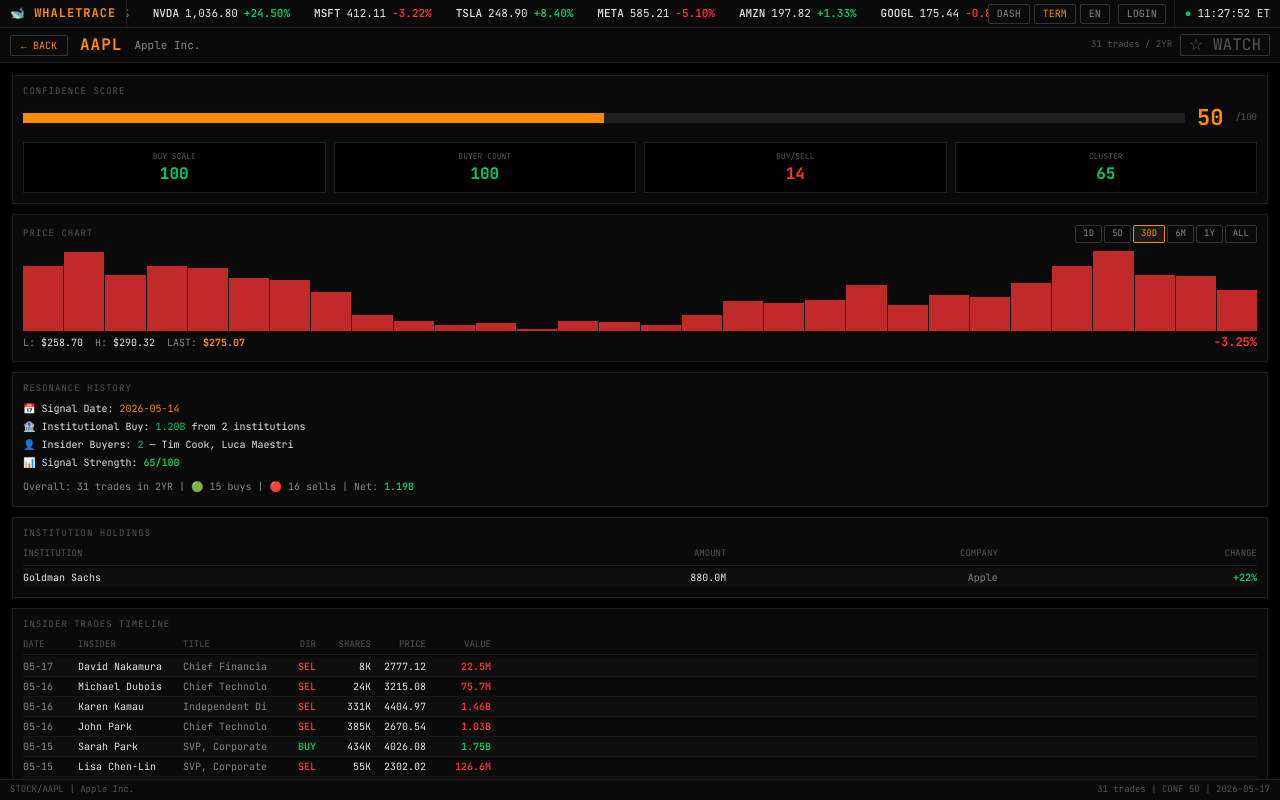
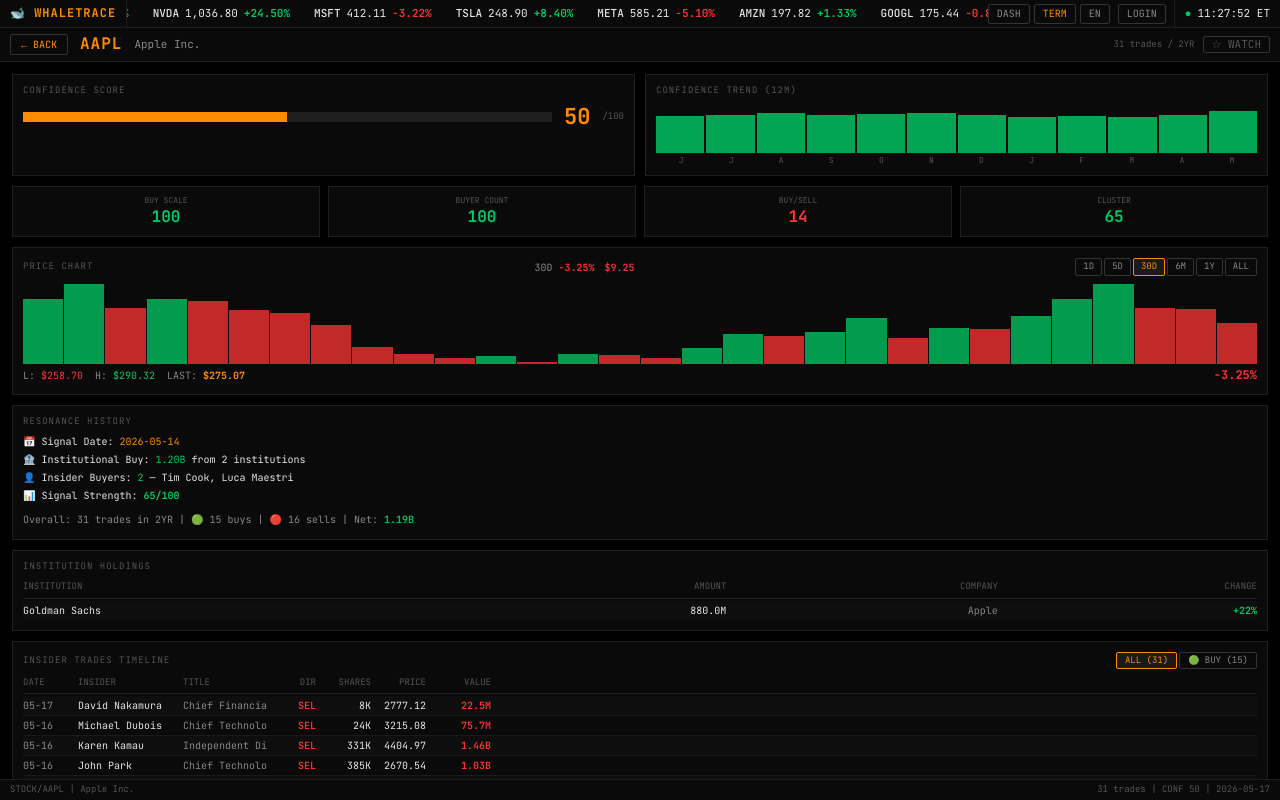
Before and after one commit to james0015-pro/whaletrace, a React (Vite) app: page /#/stocks/AAPL in a window 1280 px wide. Built offline with nearby package versions, Linux system fonts and the light colour scheme; no server answers.

Commit message:
feat: enhance StockDetail - confidence sparkline, green/red price bars, buy-only filter, timeframe change summary, localStorage watchlist

```diff
--- a/src/pages/StockDetailPage.tsx
+++ b/src/pages/StockDetailPage.tsx
@@ -1,4 +1,4 @@
-import { useState, useMemo } from 'react';
+import { useState, useMemo, useCallback } from 'react';
 import { useParams, useNavigate } from 'react-router-dom';
 import { MOCK_TRADES, MOCK_RESONANCE_SIGNALS, MOCK_INSTITUTION_ORDERS } from '@/lib/mock-data';
 import type { InsiderTrade, ResonanceSignal } from '@/types';
@@ -18,14 +18,50 @@
 
 type Timeframe = '1D' | '5D' | '30D' | '6M' | '1Y' | 'ALL';
 
+const WATCHLIST_KEY = 'whaletrace_watchlist';
+
+function loadWatchlist(): Set<string> {
+  try {
+    const raw = localStorage.getItem(WATCHLIST_KEY);
+    return raw ? new Set(JSON.parse(raw)) : new Set();
+  } catch {
+    return new Set();
+  }
+}
+function saveWatchlist(set: Set<string>) {
+  localStorage.setItem(WATCHLIST_KEY, JSON.stringify([...set]));
+}
+
 /* ============================================================
-   Price Generator (deterministic-ish per ticker+timeframe)
+   Mock Confidence History Generator
    ============================================================ */
 function seedFrom(s: string): number {
   let h = 0;
   for (let i = 0; i < s.length; i++) h = ((h << 5) - h + s.charCodeAt(i)) | 0;
   return Math.abs(h);
 }
+function generateConfidenceHistory(ticker: string): { month: string; score: number }[] {
+  const seed = seedFrom(ticker + '_conf');
+  const rng = (i: number) => {
+    const x = Math.sin(seed + i * 271.8 + 419.3) * 43758.5453;
+    return x - Math.floor(x);
+  };
+  const base = 30 + rng(0) * 50;
+  const months = ['J','F','M','A','M','J','J','A','S','O','N','D'];
+  const now = new Date();
+  const history: { month: string; score: number }[] = [];
+  let score = base;
+  for (let i = 11; i >= 0; i--) {
+    score = Math.min(100, Math.max(0, +(score + (rng(i) - 0.45) * 15).toFixed(0)));
+    const d = new Date(now.getFullYear(), now.getMonth() - i, 1);
+    history.push({ month: months[d.getMonth()], score });
+  }
+  return history;
+}
+
+/* ============================================================
+   Price Generator (deterministic-ish per ticker+timeframe)
+   ============================================================ */
 function generatePrices(
   ticker: string,
   tf: Timeframe,
@@ -67,7 +103,20 @@
   const navigate = useNavigate();
   const ticker = rawTicker?.toUpperCase() || '';
   const [tf, setTf] = useState<Timeframe>('30D');
-  const [watch, setWatch] = useState(false);
+  const [insiderFilter, setInsiderFilter] = useState<'ALL' | 'BUY'>('ALL');
+
+  // Watchlist with localStorage persistence
+  const [watchSet, setWatchSet] = useState<Set<string>>(loadWatchlist);
+  const watch = watchSet.has(ticker);
+  const toggleWatch = useCallback(() => {
+    setWatchSet((prev) => {
+      const next = new Set(prev);
+      if (next.has(ticker)) next.delete(ticker);
+      else next.add(ticker);
+      saveWatchlist(next);
+      return next;
+    });
+  }, [ticker]);
 
   const trades = useMemo(
     () =>
@@ -91,6 +140,8 @@
     100,
   );
 
+  const confHistory = useMemo(() => generateConfidenceHistory(ticker), [ticker]);
+
   const resonance = MOCK_RESONANCE_SIGNALS.find((r) => r.ticker === ticker);
   const instOrders = MOCK_INSTITUTION_ORDERS.filter((o) => o.ticker === ticker);
 
@@ -103,9 +154,10 @@
   const pMin = Math.min(...prices);
   const pMax = Math.max(...prices);
   const pRange = pMax - pMin || 1;
-  const change = prices.length >= 2
-    ? (((prices[prices.length - 1] - prices[0]) / prices[0]) * 100)
-    : 0;
+  const pFirst = prices[0];
+  const pLast = prices[prices.length - 1];
+  const changePct = pFirst ? ((pLast - pFirst) / pFirst) * 100 : 0;
+  const changeAbs = pLast - pFirst;
 
   const TIMEFRAMES: Timeframe[] = ['1D', '5D', '30D', '6M', '1Y', 'ALL'];
 
@@ -116,6 +168,11 @@
     { label: 'BUY/SELL',    value: Math.min(Math.round((buyCount / (sellCount || 1)) * 15), 100) },
     { label: 'CLUSTER',     value: resonance ? resonance.signal_strength : Math.round(Math.random() * 30) },
   ];
+
+  // Insider trades with optional filter
+  const displayTrades = insiderFilter === 'BUY'
+    ? trades.filter(t => t.transaction_type === 'BUY')
+    : trades;
 
   return (
     <div
@@ -165,13 +222,13 @@
             {totalTrades} trades / 2YR
           </span>
           <button
-            onClick={() => setWatch((w) => !w)}
+            onClick={toggleWatch}
             style={{
               background: 'transparent',
               border: watch ? '1px solid #ff8c00' : '1px solid #333',
               color: watch ? '#ff8c00' : '#555',
               cursor: 'pointer',
-              fontSize: 16,
+              fontSize: 11,
               padding: '2px 8px',
               borderRadius: 2,
               fontFamily: 'JetBrains Mono, monospace',
@@ -195,7 +252,15 @@
           gap: 10,
         }}
       >
-        {/* ========== CONFIDENCE SCORE ========== */}
+        {/* ========== CONFIDENCE SCORE + HISTORY SPARKLINE ========== */}
+        <div
+          style={{
+            display: 'grid',
+            gridTemplateColumns: '1fr 1fr',
+            gap: 10,
+          }}
+        >
+          {/* Left: Score */}
           <div
             style={{
               padding: 10,
@@ -208,7 +273,6 @@
                 fontSize: 9,
                 color: '#555',
                 marginBottom: 6,
-              fontFamily: 'JetBrains Mono, monospace',
                 textTransform: 'uppercase',
                 letterSpacing: 1,
               }}
@@ -240,6 +304,60 @@
               </div>
               <div style={{ fontSize: 9, color: '#555' }}>/100</div>
             </div>
+          </div>
+
+          {/* Right: Confidence History Sparkline */}
+          <div
+            style={{
+              padding: 10,
+              background: '#0a0a0a',
+              border: '1px solid #1f1f1f',
+            }}
+          >
+            <div
+              style={{
+                fontSize: 9,
+                color: '#555',
+                marginBottom: 6,
+                textTransform: 'uppercase',
+                letterSpacing: 1,
+              }}
+            >
+              CONFIDENCE TREND (12M)
+            </div>
+            <div style={{ display: 'flex', alignItems: 'flex-end', gap: 2, height: 50 }}>
+              {confHistory.map((h, i) => {
+                const barH = Math.max(8, (h.score / 100) * 100);
+                return (
+                  <div
+                    key={i}
+                    style={{
+                      flex: 1,
+                      height: `${barH}%`,
+                      background: h.score > 60 ? '#0c6' : h.score > 30 ? '#ff8c00' : '#f33',
+                      opacity: 0.8,
+                      minWidth: 4,
+                    }}
+                    title={`${h.month}: ${h.score}`}
+                  />
+                );
+              })}
+            </div>
+            <div
+              style={{
+                display: 'flex',
+                justifyContent: 'space-between',
+                fontSize: 8,
+                color: '#555',
+                marginTop: 2,
+              }}
+            >
+              {confHistory.map((h, i) => (
+                <span key={i} style={{ flex: 1, textAlign: 'center' }}>{h.month}</span>
+              ))}
+            </div>
+          </div>
+        </div>
 
         {/* Sub-scores */}
         <div
@@ -247,7 +365,6 @@
             display: 'grid',
             gridTemplateColumns: '1fr 1fr 1fr 1fr',
             gap: 8,
-              marginTop: 10,
           }}
         >
           {subScores.map((s) => (
@@ -255,7 +372,7 @@
               key={s.label}
               style={{
                 padding: 8,
-                  background: '#000',
+                background: '#0a0a0a',
                 border: '1px solid #1f1f1f',
                 textAlign: 'center',
               }}
@@ -277,9 +394,8 @@
             </div>
           ))}
         </div>
-        </div>
 
-        {/* ========== PRICE CHART ========== */}
+        {/* ========== PRICE CHART (green/red bars) ========== */}
         <div
           style={{
             padding: 10,
@@ -293,6 +409,8 @@
               justifyContent: 'space-between',
               alignItems: 'center',
               marginBottom: 8,
+              flexWrap: 'wrap',
+              gap: 6,
             }}
           >
             <div
@@ -304,6 +422,18 @@
               }}
             >
               PRICE CHART
+            </div>
+            {/* Change summary */}
+            <div style={{ display: 'flex', gap: 10, alignItems: 'center', fontSize: 10 }}>
+              <span style={{ color: '#888' }}>
+                {tf}{' '}
+                <span style={{ color: changePct >= 0 ? '#0c6' : '#f33', fontWeight: 700 }}>
+                  {changePct >= 0 ? '+' : ''}{changePct.toFixed(2)}%
+                </span>
+              </span>
+              <span style={{ color: changeAbs >= 0 ? '#0c6' : '#f33', fontWeight: 600 }}>
+                {changeAbs >= 0 ? '+' : ''}${Math.abs(changeAbs).toFixed(2)}
+              </span>
             </div>
             {/* Timeframe tabs */}
             <div style={{ display: 'flex', gap: 2 }}>
@@ -328,7 +458,7 @@
             </div>
           </div>
 
-          {/* Price bar chart */}
+          {/* Price bar chart — green/red per bar */}
           <div
             style={{
               display: 'flex',
@@ -340,23 +470,25 @@
           >
             {prices.map((p, i) => {
               const h = ((p - pMin) / pRange) * 100;
+              const prevP = i > 0 ? prices[i - 1] : p;
+              const isUp = p >= prevP;
               return (
                 <div
                   key={i}
                   style={{
                     flex: 1,
                     height: `${Math.max(h, 3)}%`,
-                    background: change >= 0 ? '#ff8c00' : '#f33',
+                    background: isUp ? '#0c6' : '#f33',
                     opacity: 0.75,
                     minWidth: 2,
                   }}
-                  title={`${labels[i]}: $${p.toFixed(2)}`}
+                  title={`${labels[i]}: $${p.toFixed(2)} ${isUp ? '▲' : '▼'}`}
                 />
               );
             })}
           </div>
 
-          {/* Price range + change */}
+          {/* Price range + last */}
           <div
             style={{
               display: 'flex',
@@ -366,15 +498,15 @@
           >
             <div style={{ display: 'flex', gap: 12 }}>
               <span style={{ fontSize: 10, color: '#888' }}>
-                L: <span style={{ color: '#e6e6e6' }}>${pMin.toFixed(2)}</span>
+                L: <span style={{ color: '#f33' }}>${pMin.toFixed(2)}</span>
               </span>
               <span style={{ fontSize: 10, color: '#888' }}>
-                H: <span style={{ color: '#e6e6e6' }}>${pMax.toFixed(2)}</span>
+                H: <span style={{ color: '#0c6' }}>${pMax.toFixed(2)}</span>
               </span>
               <span style={{ fontSize: 10, color: '#888' }}>
                 LAST:{' '}
                 <span style={{ color: '#ff8c00', fontWeight: 700 }}>
-                  ${prices[prices.length - 1].toFixed(2)}
+                  ${pLast.toFixed(2)}
                 </span>
               </span>
             </div>
@@ -382,11 +514,11 @@
               style={{
                 fontSize: 12,
                 fontWeight: 700,
-                color: change >= 0 ? '#0c6' : '#f33',
+                color: changePct >= 0 ? '#0c6' : '#f33',
               }}
             >
-              {change >= 0 ? '+' : ''}
-              {change.toFixed(2)}%
+              {changePct >= 0 ? '+' : ''}
+              {changePct.toFixed(2)}%
             </span>
           </div>
         </div>
@@ -557,7 +689,7 @@
           )}
         </div>
 
-        {/* ========== INSIDER TRADES TIMELINE ========== */}
+        {/* ========== INSIDER TRADES TIMELINE (with filter) ========== */}
         <div
           style={{
             padding: 10,
@@ -567,16 +699,58 @@
         >
           <div
             style={{
+              display: 'flex',
+              justifyContent: 'space-between',
+              alignItems: 'center',
+              marginBottom: 8,
+            }}
+          >
+            <div
+              style={{
                 fontSize: 9,
                 color: '#555',
-              marginBottom: 8,
                 textTransform: 'uppercase',
                 letterSpacing: 1,
               }}
             >
               INSIDER TRADES TIMELINE
             </div>
-          {trades.length > 0 ? (
+            {/* Filter toggle */}
+            <div style={{ display: 'flex', gap: 2 }}>
+              <button
+                onClick={() => setInsiderFilter('ALL')}
+                style={{
+                  background: insiderFilter === 'ALL' ? '#1a1a1a' : 'transparent',
+                  border: `1px solid ${insiderFilter === 'ALL' ? '#ff8c00' : '#333'}`,
+                  color: insiderFilter === 'ALL' ? '#ff8c00' : '#888',
+                  cursor: 'pointer',
+                  fontSize: 9,
+                  padding: '2px 8px',
+                  fontFamily: 'JetBrains Mono, monospace',
+                  borderRadius: 2,
+                }}
+              >
+                ALL ({totalTrades})
+              </button>
+              <button
+                onClick={() => setInsiderFilter('BUY')}
+                style={{
+                  background: insiderFilter === 'BUY' ? '#1a1a1a' : 'transparent',
+                  border: `1px solid ${insiderFilter === 'BUY' ? '#0c6' : '#333'}`,
+                  color: insiderFilter === 'BUY' ? '#0c6' : '#888',
+                  cursor: 'pointer',
+                  fontSize: 9,
+                  padding: '2px 8px',
+                  fontFamily: 'JetBrains Mono, monospace',
+                  borderRadius: 2,
+                }}
+              >
+                🟢 BUY ({buyCount})
+              </button>
+            </div>
+          </div>
+
+          {displayTrades.length > 0 ? (
             <>
               {/* Column headers */}
               <div
@@ -598,7 +772,7 @@
                 <span style={{ width: 55, textAlign: 'right' }}>PRICE</span>
                 <span style={{ width: 65, textAlign: 'right' }}>VALUE</span>
               </div>
-              {trades.slice(0, 20).map((t, i) => (
+              {displayTrades.slice(0, 20).map((t, i) => (
                 <div
                   key={t.id}
                   style={{
@@ -607,7 +781,7 @@
                     fontSize: 10,
                     padding: '3px 0',
                     borderBottom:
-                      i < Math.min(trades.length, 20) - 1
+                      i < Math.min(displayTrades.length, 20) - 1
                         ? '1px solid #1a1a1a'
                         : 'none',
                     background:
@@ -668,7 +842,7 @@
                   </span>
                 </div>
               ))}
-              {trades.length > 20 && (
+              {displayTrades.length > 20 && (
                 <div
                   style={{
                     textAlign: 'center',
@@ -677,13 +851,15 @@
                     color: '#555',
                   }}
                 >
-                  ... and {trades.length - 20} more trades
+                  ... and {displayTrades.length - 20} more trades
                 </div>
               )}
             </>
           ) : (
             <div style={{ fontSize: 10, color: '#555' }}>
-              No insider trades found for {ticker}
+              {insiderFilter === 'BUY'
+                ? `No buy trades found for ${ticker}`
+                : `No insider trades found for ${ticker}`}
             </div>
           )}
         </div>
```
Lines whose indentation alone changed are shown as unchanged.
